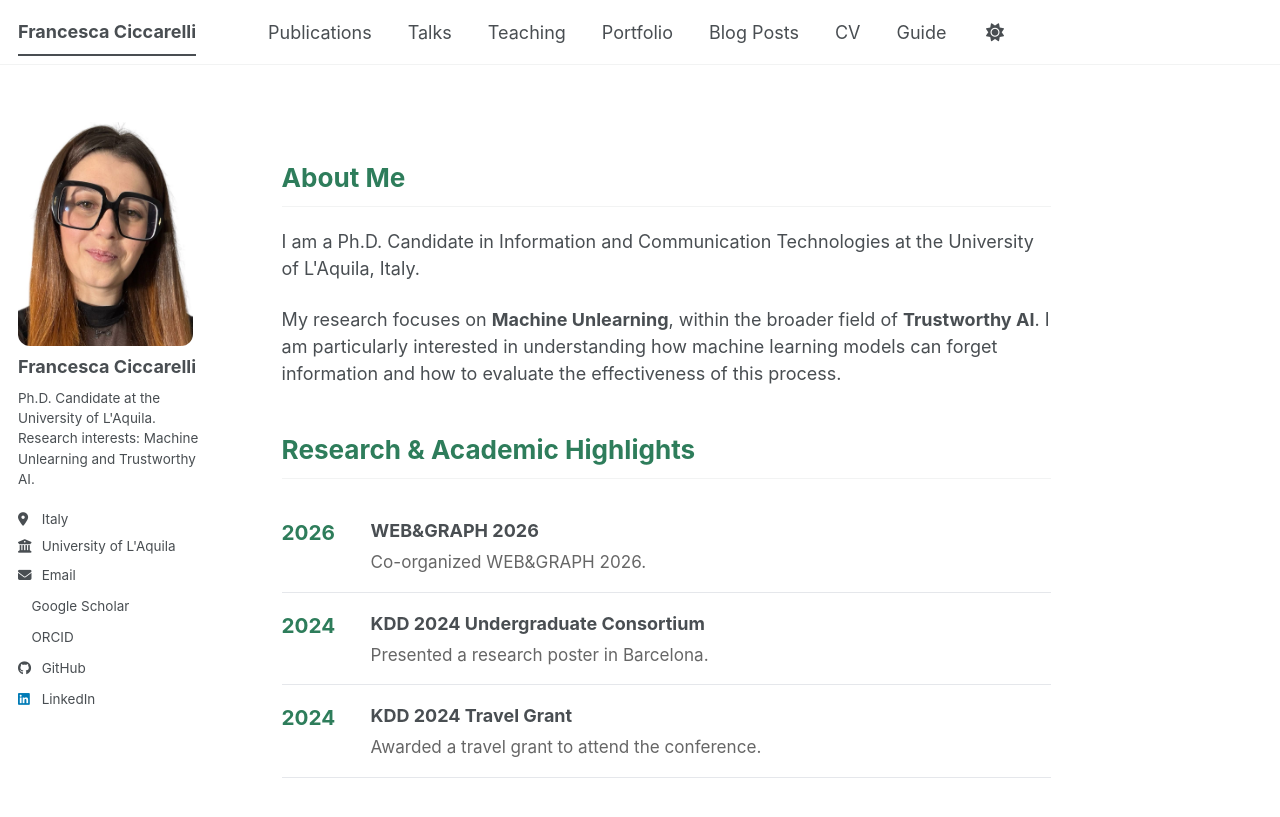
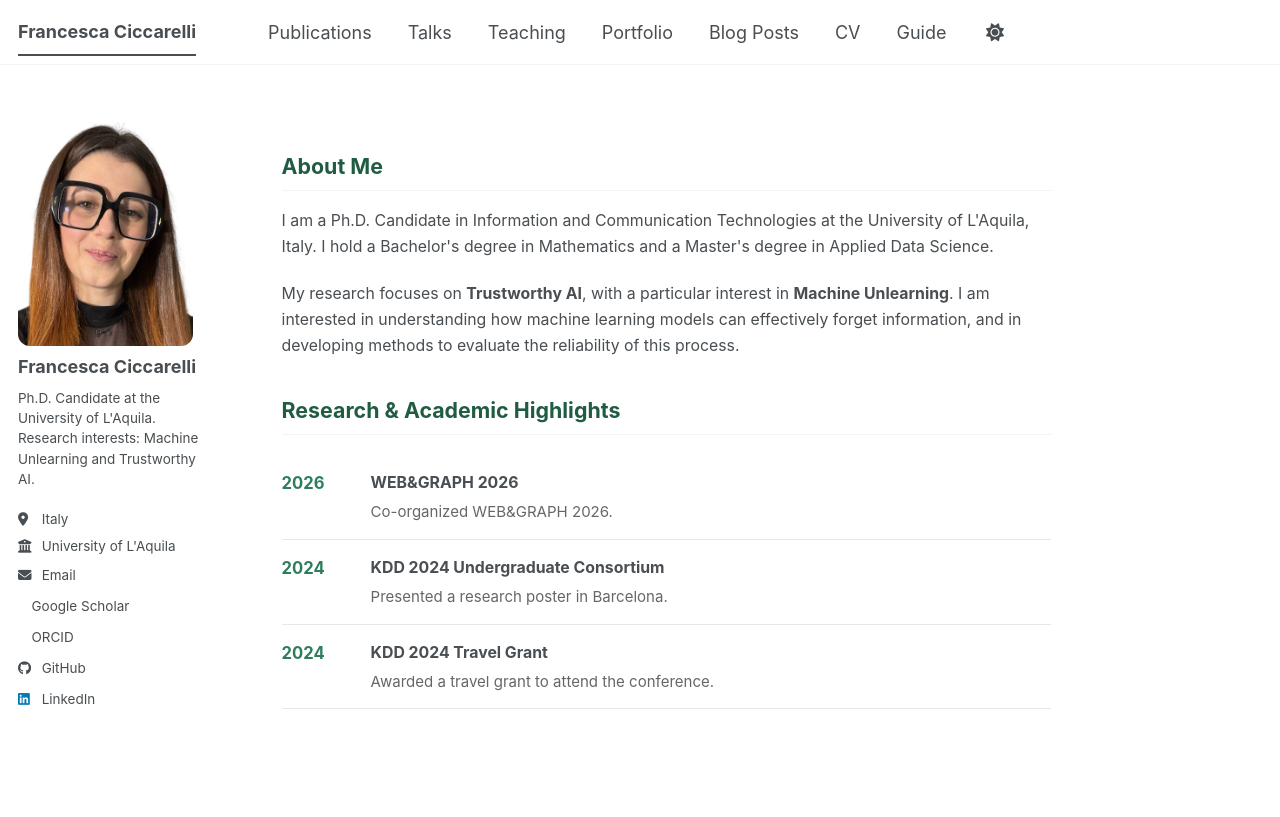
Before and after one commit to francescaciccarelli/francescaciccarelli.github.io, a Jekyll site: the page built from _pages/about.md, in a window 1280 px wide. Shown: the top 817 px of the page. Built offline with Jekyll 4.4.1, drawn with Linux system fonts in a browser that asks for light colours; a style sheet for code colours, icons or effects is not loaded.

Commit message:
Update about.md

```diff
--- a/_pages/about.md
+++ b/_pages/about.md
@@ -8,9 +8,14 @@ redirect_from:
 ---
 
 <style>
+.page__content {
+  font-size: 0.88em;
+  line-height: 1.65;
+}
+
 .home-section-title {
-  color: #2E7D5B;
-  font-size: 1.45em;
+  color: #205C42;
+  font-size: 1.35em;
   font-weight: 700;
   margin-top: 1.8em;
   margin-bottom: 0.8em;
@@ -23,14 +28,14 @@ redirect_from:
 .home-highlight {
   display: flex;
   gap: 24px;
-  padding: 17px 0;
+  padding: 15px 0;
   border-bottom: 1px solid #e5e7eb;
 }
 
 .home-highlight-year {
   flex: 0 0 65px;
   color: #2E7D5B;
-  font-size: 1.15em;
+  font-size: 1.05em;
   font-weight: 700;
 }
 
@@ -55,16 +60,11 @@ redirect_from:
 <h2 class="home-section-title">About Me</h2>
 
 <p>
-I am a Ph.D. Candidate in Information and Communication
-Technologies at the University of L'Aquila, Italy.
+I am a Ph.D. Candidate in Information and Communication Technologies at the University of L'Aquila, Italy. I hold a Bachelor's degree in Mathematics and a Master's degree in Applied Data Science.
 </p>
 
 <p>
-My research focuses on <strong>Machine Unlearning</strong>,
-within the broader field of <strong>Trustworthy AI</strong>.
-I am particularly interested in understanding how machine
-learning models can forget information and how to evaluate
-the effectiveness of this process.
+My research focuses on <strong>Trustworthy AI</strong>, with a particular interest in <strong>Machine Unlearning</strong>. I am interested in understanding how machine learning models can effectively forget information, and in developing methods to evaluate the reliability of this process.
 </p>
 
 <h2 class="home-section-title">Research &amp; Academic Highlights</h2>
```
